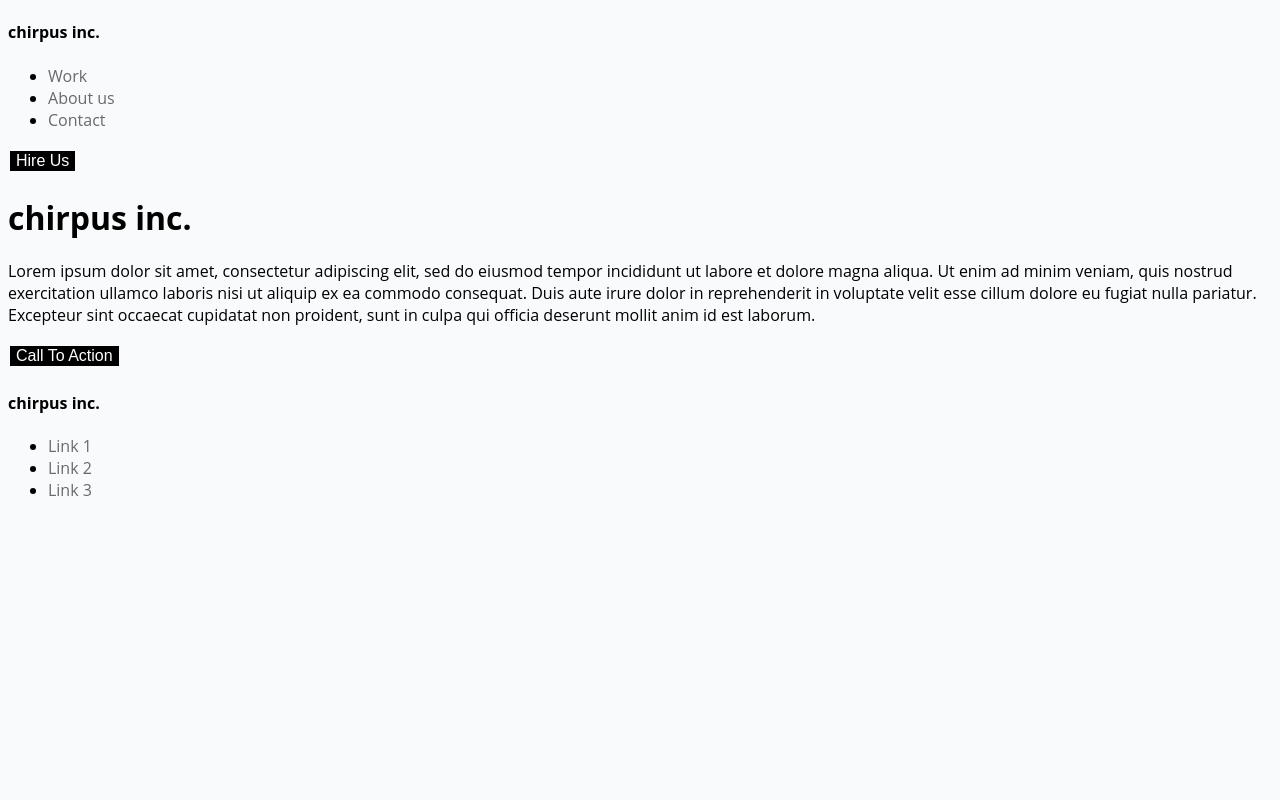
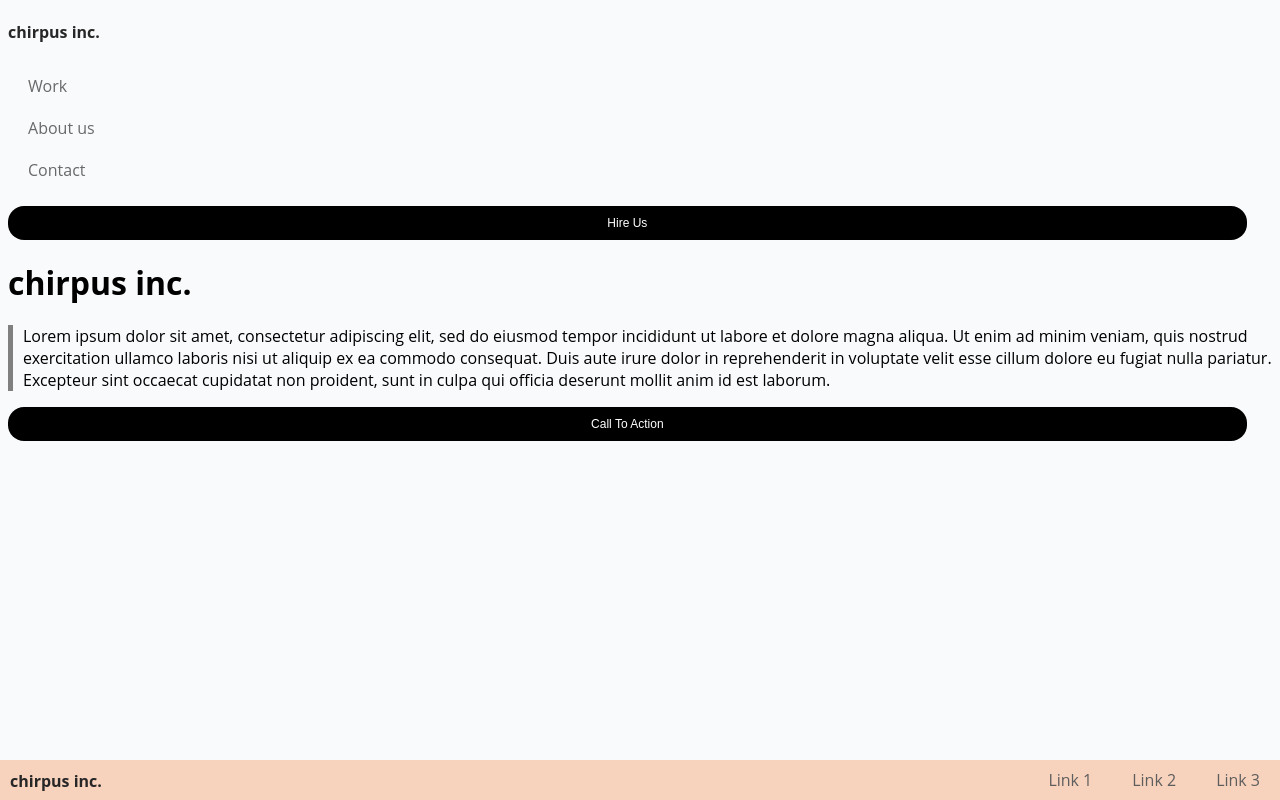
Before and after one commit to zanderlx21/HTML-CSS-Lab-1-Chirpus-Inc, a plain HTML site: page index.html in a window 1280 px wide. Drawn offline with Linux system fonts and the light colour scheme.

Commit message:
feeling 95% done, need to fix top nav...padding?

```diff
--- a/index.html
+++ b/index.html
@@ -14,15 +14,17 @@
             <h4>chirpus inc.</h4>
 
         <nav>
+            <div class = "topnav"></div>
             <ul id="navbar">
                             <li><a href="/Work">Work</a></li>
                             <li><a href="/AboutUs">About us</a></li>
                             <li><a href="/Contact">Contact</a></li>
                          </ul>
+                    </div>
         </nav>
-
+            <div class="topButton">
             <button type="button" class="buttons">Hire Us</button>
-
+            </div>
         </header>
 
         <main>
@@ -36,12 +38,12 @@
 
         <footer>
 
-            <h4>chirpus inc.</h4>
+            <h4 class="footerTitle">chirpus inc.</h4>
 
             <ul id="navbarFooter">
-                <li><a href="/link1">Link 1</a></li>
-                <li><a href="/link2">Link 2</a></li>
-                <li><a href="/link3">Link 3</a></li>
+                <li><a href="/link1" class="footerLink">Link 1</a></li>
+                <li><a href="/link2" class="footerLink">Link 2</a></li>
+                <li><a href="/link3" class="footerLink">Link 3</a></li>
              </ul>
 
         </footer>
--- a/styles.css
+++ b/styles.css
@@ -6,6 +6,7 @@ body {
 a {
     color: #69696a;
     text-decoration: none;
+    padding: 10px;
 
 }
 
@@ -15,11 +16,65 @@ a:link {
 
 .buttons {
     border: none;
-    color: white;
+    border-radius: 16px;
+    color: #FFF;
     background-color: #000;
     text-align: center;
     text-decoration: none;
-    font-size: 16px;
-    margin: 4px 2px;
+    font-size: 12px;
+    padding: 10px 50px;
+    width: 98%;
     cursor: pointer;
 }
+
+ul {
+    list-style-type: none;
+}
+
+p {
+    border-left: 5px solid grey;
+    padding-left: 10px;
+}
+
+h4 {
+    color:rgb(39, 39, 39)
+}
+
+#navbar {
+    left: 15px;
+    margin: 15px 0px;
+    padding: 0px;
+}
+
+footer {
+    background-color: rgba(247, 193, 162, 0.7);
+    position: fixed;
+    bottom: 0;
+    left: 0;
+    width:100%;
+    height: 40px;
+    display: flex;
+    justify-content: space-between;
+    margin: 0;
+
+}
+
+#navbarFooter {
+    display: flex;
+    justify-content: space-between;
+    align-items: center;
+}
+
+li {
+    padding: 10px;
+}
+
+.footerTitle {
+    display: flex;
+    align-items: center;
+    margin-left: 10px;
+}
+
+.footerLink {
+    color: rgb(94, 94, 94);
+}
```
